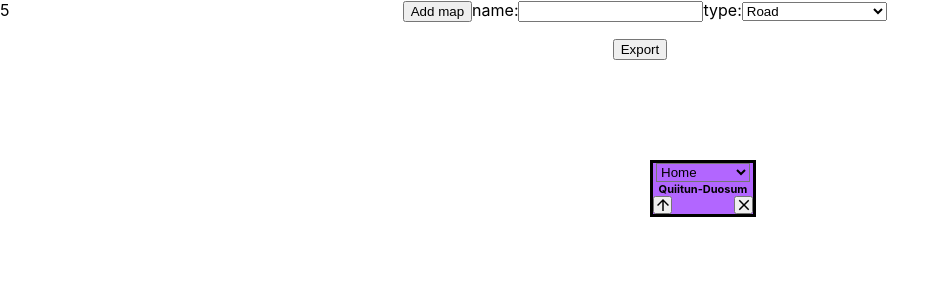
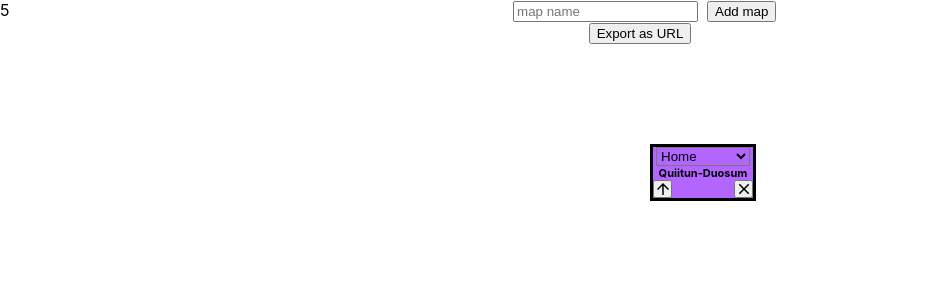
Before and after one commit to Nutarum/AlbionRoads, a React (Create React App) app: page / in a window 1280 px wide. Shown: the top 300 px of the page, without its empty margins (0-949 px from the left). Built offline with nearby package versions, Linux system fonts and the light colour scheme.

Commit message:
simplificacion de los inputs, mejor colocacion de caminos en el eje x

```diff
--- a/src/Components/AlbionMap/albionMap.js
+++ b/src/Components/AlbionMap/albionMap.js
@@ -55,7 +55,7 @@ export class AlbionMap extends React.Component {
     }
 
     clickNewNode(){
-        this.createNewNode(0,0,document.getElementById('nameInput').value,document.getElementById('maptypeSelect').value);
+        this.createNewNode(0,0,document.getElementById('nameInput').value,1);
         document.getElementById('nameInput').value = "";
     }
 
@@ -203,28 +203,13 @@ incrementToTime(increment){
         return (
             <div>
               <span className="left">5</span>
+              <input id="nameInput" placeholder="map name"></input>  &nbsp;
+              <button onClick={()=>this.clickNewNode()}>Add map</button>
+              <br/>
+              <button onClick={()=>this.export()}>Export as URL</button>
 
-                <button onClick={()=>this.clickNewNode()}>Add map</button>
-                name:<input id="nameInput"></input>
-
-                type:<select id="maptypeSelect" name="select" defaultValue={1}>
-                <option value="0" >Home</option>
-                <option value="1" >Road</option>
-                <option value="2">Road (with hideouts)</option>
-                <option value="3">Blue</option>
-                <option value="4">Yellow</option>
-                <option value="5">Red</option>
-                <option value="6">Black</option>
-                <option value="7">Undefined</option>
-                </select>
-
-              <p></p>
-              <button onClick={()=>this.export()}>Export</button>
-
-
-                {this.state.NodeList.map((node,i) => <Node key={i} selectedNode={this.state.newRoad} posX={node["posX"]} posY={node["posY"]} name={node["name"]} maptype={node["maptype"]} handleParentChange={this.NodeChangeHandler.bind(this)} handleDeleteNode={this.handleDeleteNode.bind(this)} handleClickNewRoad={this.handleClickNewRoad.bind(this)}></Node> )}
-                {this.state.RoadList.map((road,i) => <Road key={i} size={road["size"]} from={road["from"]} to={road["to"]} time={road["time"]} handleParentChange={this.RoadChangeHandler.bind(this)} handleDeleteRoad={this.handleDeleteRoad.bind(this)} ></Road>)}
-
+              {this.state.NodeList.map((node,i) => <Node key={i} selectedNode={this.state.newRoad} posX={node["posX"]} posY={node["posY"]} name={node["name"]} maptype={node["maptype"]} handleParentChange={this.NodeChangeHandler.bind(this)} handleDeleteNode={this.handleDeleteNode.bind(this)} handleClickNewRoad={this.handleClickNewRoad.bind(this)}></Node> )}
+              {this.state.RoadList.map((road,i) => <Road key={i} size={road["size"]} from={road["from"]} to={road["to"]} time={road["time"]} handleParentChange={this.RoadChangeHandler.bind(this)} handleDeleteRoad={this.handleDeleteRoad.bind(this)} ></Road>)}
 
             </div>
         );
--- a/src/Components/Road/road.js
+++ b/src/Components/Road/road.js
@@ -67,10 +67,20 @@ export class Road extends React.Component {
                 y1=y2;
                 y2=tmp;
               }
-              //OJO CON ESAS 2 CONSTANTES, CUANDO SE CAMBIAN LOS INPUTS DE LA PARTE DE ARRIBA
+
+              var myW = 0;
+              //var myH = 0;
+              var rect3 = (document.getElementsByClassName("road"+this.props.from+this.props.to));
+              if(rect3.length>0){
+                rect3 = rect3[0].getBoundingClientRect();
+                myW = rect3["width"];
+                //myH = rect3["height"];
+              }
+
+              //OJO CON ESA CONSTANTE EN POSY, CUANDO SE CAMBIAN LOS INPUTS DE LA PARTE DE ARRIBA
               //LOS CAMINOS SE DESCOLOCAN PORQUE LA PANTALLA TOMA UNA REFERENCIA DEL 0 DISTINTA
-              this.state.posX = (x1 + ((x2-x1) / 2))-50 + window.scrollX;
-              this.state.posY = (y1 + ((y2-y1) / 2))+20 + window.scrollY;
+              this.state.posX = (x1 + ((x2-x1) / 2)) + window.scrollX - (myW/2);
+              this.state.posY = (y1 + ((y2-y1) / 2)) + window.scrollY + 30; //(myH/2);
               this.forceUpdate();
           }
     }
@@ -177,7 +187,7 @@ export class Road extends React.Component {
                         onStart={this.handleStart}
                         onDrag={this.handleDrag}
                         onStop={this.handleStop.bind(this)}>
-                        <div style={typeUnselect}  className={"box no-cursor posAbsolute"}>
+                        <div style={typeUnselect}  className={"box no-cursor posAbsolute" + " road" + this.props.from + this.props.to}>
                                <div className="cursor">
                                <select defaultValue={this.props.size} onChange = {this.onChange.bind(this)} name="select">
                               <option value="2" >2</option>
```
